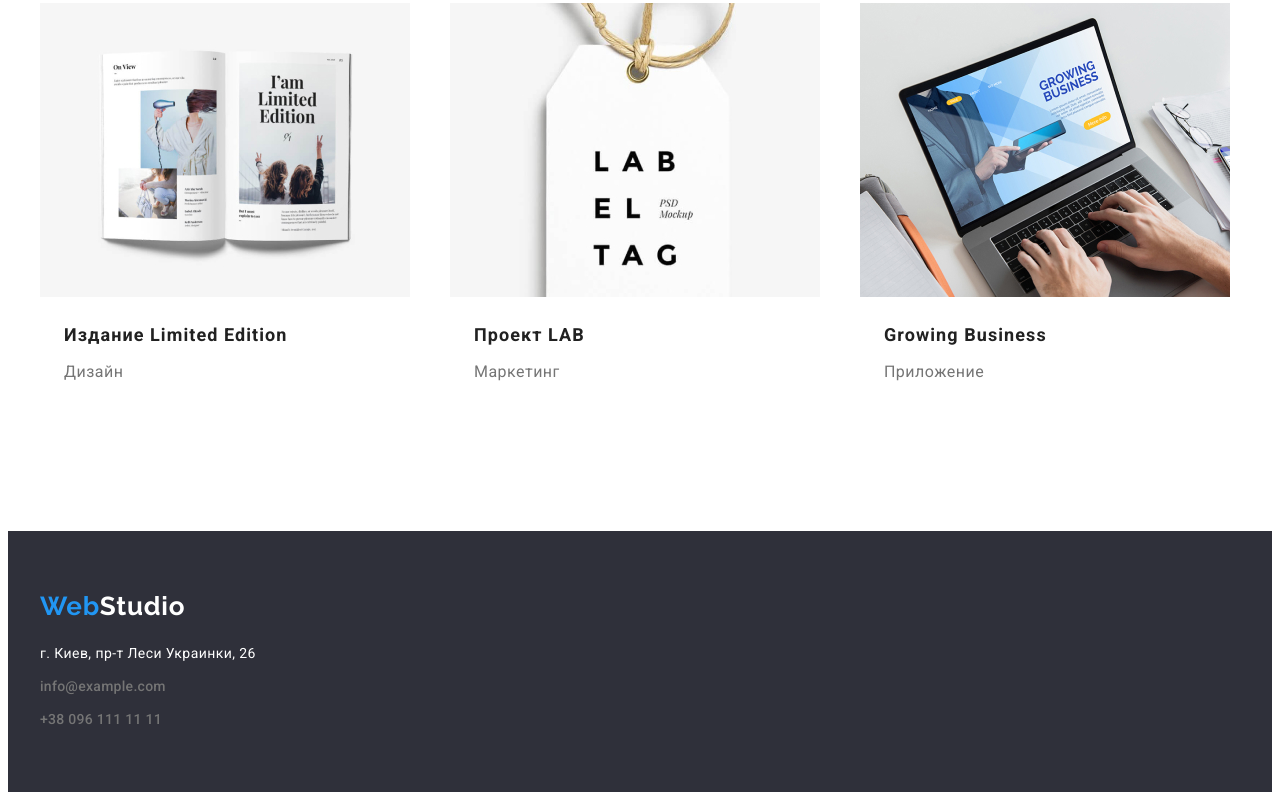
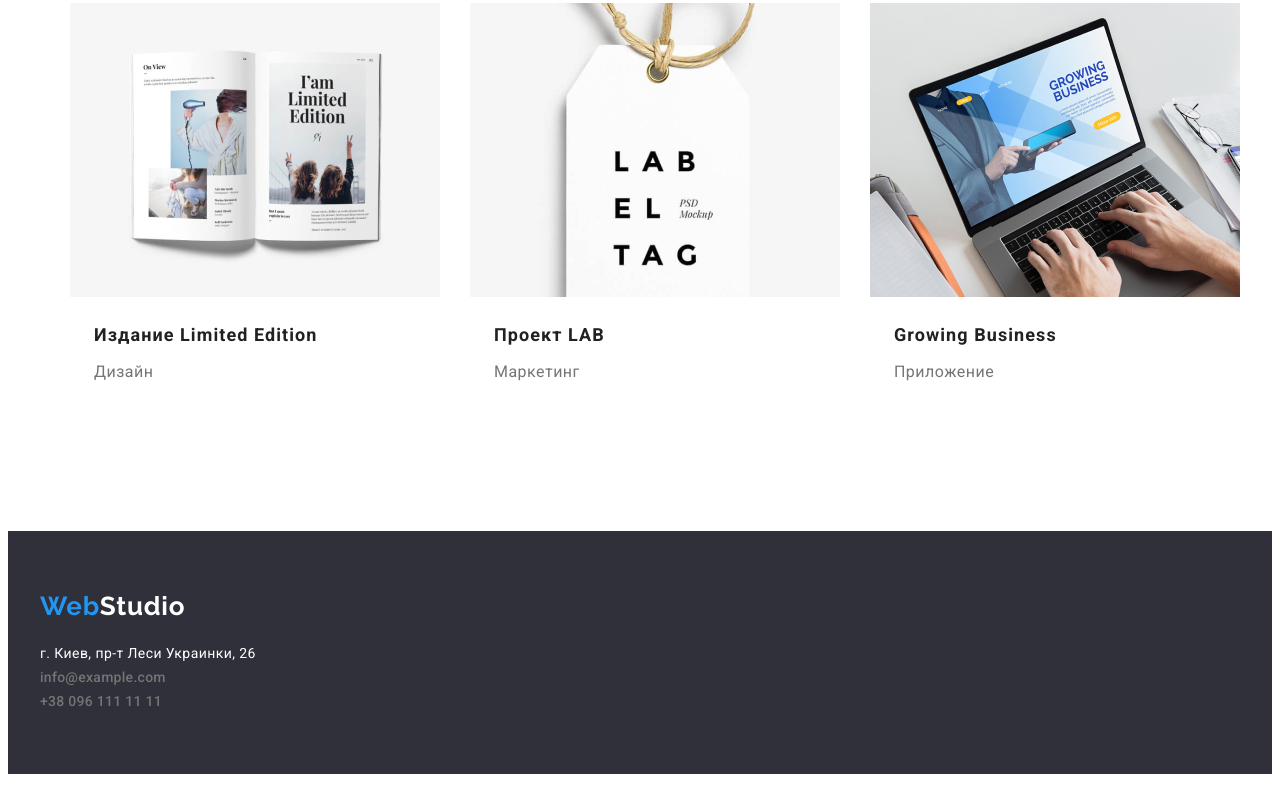
Before and after one commit to SofiiaKoshelieva/goit-markup-hw-03, a plain HTML site: page portfolio.html in a window 1280 px wide. Shown: the part 1147-1947 px from the top of the page. Drawn offline with Linux system fonts and the light colour scheme.

Commit message:
исправляет ошибки

```diff
--- a/css/styles.css
+++ b/css/styles.css
@@ -263,7 +263,6 @@ body {
   letter-spacing: 0.03em;
   color: var(--footer-color);
   font-style: normal;
-  margin-top: 20px;
 }
 .footer-studio {
   color: var(--button-text-color);
@@ -275,9 +274,6 @@ body {
   letter-spacing: 0.02em;
   color: var(--footer-link-color);
 }
-.header-contacts-item:not(:last-child) {
-  margin-bottom: 9px;
-}
 .footer-contact-link:hover,
 .footer-contact-link:focus {
   color: var(--accent-color);
@@ -288,6 +284,9 @@ body {
   line-height: 1.71;
   letter-spacing: 0.03em;
   color: var(--primary-title-color);
+}
+.address {
+  margin-top: 20px;
 }
 /* //////////PORTFOLIO//////////  */
 .button {
@@ -335,7 +334,6 @@ body {
 .examples-list {
   display: flex;
   flex-wrap: wrap;
-  margin-left: -30px;
 }
 .examples-list-item {
   flex-basis: calc(100% / 3 - 30px);
--- a/portfolio.html
+++ b/portfolio.html
@@ -135,7 +135,7 @@
           Web<span class="footer-studio">Studio</span>
         </a>
 
-        <address>
+        <address class="address">
           <ul class="footer-list ">
             <li class="header-contacts-item footer-adress">г. Киев, пр-т Леси Украинки, 26</li>
             <li class="header-contacts-item">
```
Also changed, not shown: index.html (+1 -1 lines).
